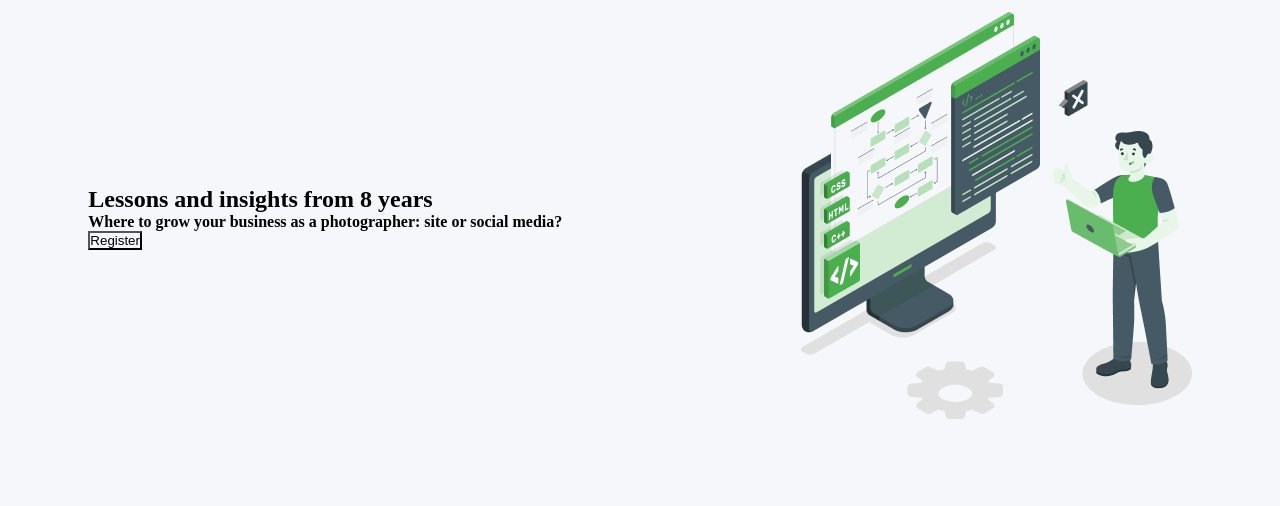
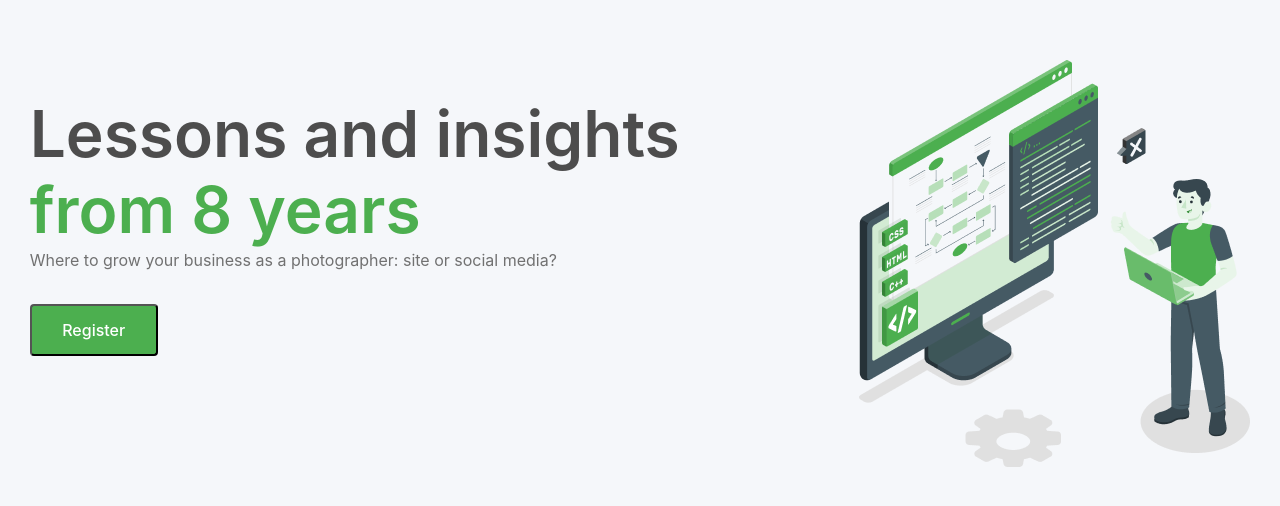
Before and after one commit to Rafsan12/Agency-Website-landing-page, a plain HTML site: page index.html in a window 1280 px wide. Shown: the part 56-562 px from the top of the page. Drawn offline with Linux system fonts and the light colour scheme.

Commit message:
hero-part complete

```diff
--- a/index.html
+++ b/index.html
@@ -28,17 +28,20 @@
         <p class="singup">Sign up</p>
       </div>
     </header>
-
+    <!-- Hero-Part Start -->
     <main class="hero">
       <div>
-        <h2>Lessons and insights <span>from 8 years</span></h2>
-        <h4>
+        <h2 class="hero-text">
+          Lessons and insights <br />
+          <span>from 8 years</span>
+        </h2>
+        <h4 class="hero-text-2">
           Where to grow your business as a photographer: site or social media?
         </h4>
-        <button>Register</button>
+        <button class="register-button">Register</button>
       </div>
       <div>
-        <img src="./Image/Illustration.png" alt="" />
+        <img class="hero-image" src="./Image/Illustration.png" alt="" />
       </div>
     </main>
   </body>
--- a/style.css
+++ b/style.css
@@ -56,3 +56,55 @@ nav {
   justify-content: space-evenly;
   gap: 150px;
 }
+
+.hero-text {
+  font-family: Inter;
+  font-size: 64px;
+  font-weight: 600;
+  line-height: 76px;
+  letter-spacing: 0%;
+  text-align: left;
+  color: rgb(77, 77, 77);
+}
+.hero-text span {
+  color: rgb(76, 175, 79);
+}
+
+.hero-text-2 {
+  color: rgb(113, 113, 113);
+  font-family: Inter;
+  font-size: 16px;
+  font-weight: 400;
+  line-height: 24px;
+  letter-spacing: 0%;
+  text-align: left;
+}
+
+.register-button {
+  position: static;
+  width: 128px;
+  height: 52px;
+  display: flex;
+  flex-direction: row;
+  justify-content: center;
+  align-items: center;
+  padding: 14px 32px 14px 32px;
+  flex: none;
+  order: 1;
+  flex-grow: 0;
+  margin: 32px 0px;
+  border-radius: 4px;
+  background: rgb(76, 175, 79);
+  /* Body/Medium/Body 2 */
+  color: rgb(255, 255, 255);
+  font-family: Inter;
+  font-size: 16px;
+  font-weight: 500;
+  line-height: 24px;
+  letter-spacing: 0%;
+  text-align: center;
+}
+
+.hero-image {
+  margin-top: 3rem;
+}
```
